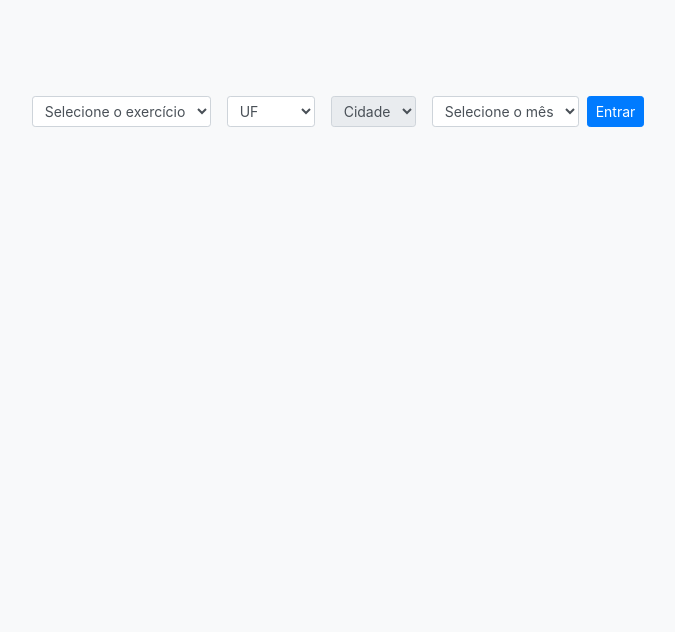
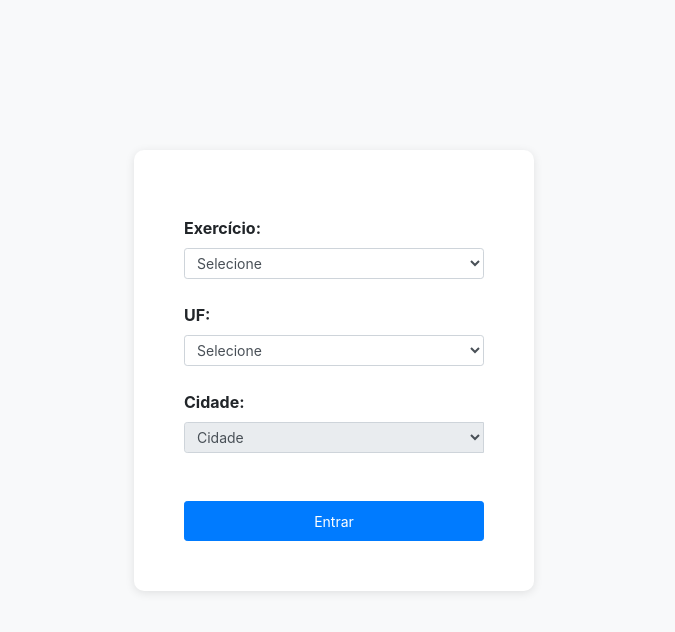
Before and after one commit to admsouza/check-siconfi, a Flask app: template app/templates/home.html in a window 1280 px wide. Shown: the top 632 px of the page, without its empty margins (306-981 px from the left). Run offline with Flask 2, Linux system fonts and the light colour scheme; the template is opened without the code that fills it: most values are stand-ins (such as "Sample title", 1, 10 or a date in 2020); some libraries are stand-ins or nearby versions.

Commit message:
Formatação da tela home e inclusão de efeito no menu cidade

```diff
--- /dev/null
+++ b/app/static/css/styles.css
@@ -0,0 +1,41 @@
+body {
+    padding-top: 8%;
+}
+
+.form-group {
+    margin-bottom: 100px; /* Espaçamento de 20 pixels entre os grupos de formulário */
+}
+
+/* Estilo para o container do formulário */
+.form-container {
+    max-width: 400px; /* Largura máxima */
+    height: auto; /* Altura automática para que se ajuste ao conteúdo */
+    margin: 0 auto; /* Centraliza o formulário na página */
+    padding: 50px;
+    padding-top: 50x;
+    border-radius: 10px; /* Bordas arredondadas */
+    background-color: #fff; /* Fundo branco */
+    box-shadow: 0 2px 10px rgba(0, 0, 0, 0.1); /* Sombra sutil */
+}
+
+/* Estilo para os labels */
+.form-group label {
+    font-weight: bold; /* Negrito */
+}
+
+/* Estilo para o botão */
+.btn-primary {
+    background-color: #007bff; /* Azul padrão */
+    border-color: #007bff; /* Cor da borda */
+    margin-top: 20px; /* Altere o valor conforme necessário */
+
+}
+.btn-custom-height {
+    height: 40px; /* Ajuste a altura conforme necessário */
+}
+
+/* Estilo para o texto de carregamento */
+#loading-text {
+    font-size: 0.9em; /* Tamanho da fonte */
+    left: 90%; /* Ajuste a posição para melhor centralização */
+}
--- a/static/scripts.js
+++ b/app/static/selectcity.js
@@ -3,6 +3,9 @@ document.getElementById('uf').addEventListener('change', function() {
     var enteSelect = document.getElementById('ente');
     enteSelect.innerHTML = '<option value="">Selecione uma cidade</option>';
     document.getElementById('id_ente').value = ''; // Limpa o input IBGE
+
+    var loadingText = document.getElementById('loading-text');
+    loadingText.classList.remove('d-none'); // Mostra o texto de carregamento
 
     if (uf) {
         // Adicionando log para depuração
@@ -25,13 +28,16 @@ document.getElementById('uf').addEventListener('change', function() {
                     enteSelect.appendChild(option);
                 });
                 enteSelect.disabled = false; // Habilita o campo de cidades
+                loadingText.classList.add('d-none'); // Oculta o texto de carregamento
             })
             .catch(error => {
                 // Adiciona log para possíveis erros na chamada fetch
                 console.error('Erro ao buscar cidades:', error);
+                loadingText.classList.add('d-none'); // Oculta o texto de carregamento em caso de erro
             });
     } else {
         enteSelect.disabled = true;
+        loadingText.classList.add('d-none'); // Oculta o texto de carregamento se UF não for selecionada
     }
 });
 
--- a/app/templates/main_dimensoes.html
+++ b/app/templates/card_dimension.html
@@ -17,7 +17,7 @@
                 <div class="card-body">
                     <h5 class="card-title">Dimensão II</h5>
                     <p class="card-text">Clique para acessar a página da Dimensão II.</p>
-                    <a href="{{ url_for('main.dimensao_ii') }}" class="btn btn-primary">Acessar Dimensão II</a>
+                    <a href="{{ url_for('main.dimension_ii') }}" class="btn btn-primary">Acessar Dimensão II</a>
                 </div>
             </div>
         </div>
@@ -28,7 +28,7 @@
                 <div class="card-body">
                     <h5 class="card-title">Dimensão III</h5>
                     <p class="card-text">Clique para acessar a página da Dimensão III.</p>
-                    <a href="{{ url_for('main.dimensao_iii') }}" class="btn btn-primary">Acessar Dimensão III</a>
+                    <a href="{{ url_for('main.dimension_iii') }}" class="btn btn-primary">Acessar Dimensão III</a>
                 </div>
             </div>
         </div>
@@ -39,7 +39,7 @@
                 <div class="card-body">
                     <h5 class="card-title">Dimensão IV</h5>
                     <p class="card-text">Clique para acessar a página da Dimensão IV.</p>
-                    <a href="{{ url_for('main.dimensao_iv') }}" class="btn btn-primary">Acessar Dimensão IV</a>
+                    <a href="{{ url_for('main.dimension_iv') }}" class="btn btn-primary">Acessar Dimensão IV</a>
                 </div>
             </div>
         </div>
--- a/app/templates/dimensao_iii.html
+++ b/app/templates/dimension_iii.html
@@ -11,7 +11,7 @@
     <div class="container text-center mt-5">
         <h1>Dimensão III</h1>
         <p>Conteúdo da página Dimensão III</p>
-        <a href="{{ url_for('main.main_dimensoes') }}" class="btn btn-secondary">Voltar para Dimensões</a>
+        <a href="{{ url_for('main.card_dimension') }}" class="btn btn-secondary">Voltar para Dimensões</a>
         <a href="{{ url_for('main.home') }}" class="btn btn-secondary">Voltar para Home</a>
     </div>
 </body>
--- a/app/templates/home.html
+++ b/app/templates/home.html
@@ -8,98 +8,51 @@
     <link href="https://stackpath.bootstrapcdn.com/bootstrap/4.5.2/css/bootstrap.min.css" rel="stylesheet">
 </head>
 <body class="bg-light">
-    <form action="{{ url_for('main.enviar_parans') }}" method="POST" class="form-inline justify-content-center mt-5 padding-top pt-5">
-        <div class="form-group mx-2 ">
-            <label for="an_referencia" class="sr-only">Exercício</label>
+    <form action="{{ url_for('main.enviar_parans') }}" method="POST" class="form-container mt-5">
+        <div class="form-group mt-3">
+            <label for="an_referencia">Exercício:</label>
             <select id="an_referencia" name="an_referencia" class="form-control form-control-sm" required>
-                <option value="">Selecione o exercício</option>
+                <option value="">Selecione</option>
                 {% for ano in anos %}
                     <option value="{{ ano }}">{{ ano }}</option>
                 {% endfor %}
             </select>
         </div>
-        <div class="form-group mx-2">
-            <label for="uf" class="sr-only">UF:</label>
+
+        <div class="form-group mt-4">
+            <label for="uf">UF:</label>
             <select class="form-control form-control-sm" id="uf" name="uf" required>
-                <option value="">UF</option>
+                <option value="">Selecione</option>
                 {% for uf in ufs %}
                     <option value="{{ uf }}">{{ uf }}</option>
                 {% endfor %}
             </select>
         </div>
 
-        <div class="form-group mx-2">
-            <label for="ente" class="sr-only">Cidade:</label>
-            <select class="form-control form-control-sm" id="ente" name="ente" disabled required>
-                <option value="">Cidade</option>
-            </select>
+        <div class="form-group position-relative mt-4">
+            <label for="ente">Cidade:</label>
+            <div class="input-group">
+                <select class="form-control form-control-sm" id="ente" name="ente" disabled required>
+                    <option value="">Cidade</option>
+                </select>
+                <span id="loading-text" class="text-primary d-none position-absolute" style="top: 50%; left: 85%; transform: translate(-50%, -50%);">
+                    Carregando...
+                </span>
+            </div>
         </div>
 
-        <div class="form-group mx-2 d-none">
+        <div class="form-group d-none mt-4">
             <label for="id_ente" class="sr-only">IBGE</label>
             <input type="text" id="id_ente" name="id_ente" class="form-control form-control-sm" placeholder="IBGE" size="5" required />
         </div>
-        <div class="form-group mx-2 text-center">
-            <label for="me_referencia" class="sr-only">Mês</label>
-            <select id="me_referencia" name="me_referencia" class="form-control form-control-sm" required>
-                <option value="" disabled selected>Selecione o mês</option>
-                {% for mes in meses %}
-                    <option value="{{ mes.valor }}">{{ mes.nome }}</option>
-                {% endfor %}
-            </select>
-        </div>
 
-        <button type="submit" class="btn btn-primary btn-sm">Entrar</button>
+        <button type="submit" class="btn btn-primary btn-sm btn-block mt-5 btn-custom-height">Entrar</button>
+
     </form>
 
-    <script src="{{ url_for('static', filename='js/main.js') }}"></script>
+    <script src="{{ url_for('static', filename='selectcity.js') }}"></script>
     <script src="https://code.jquery.com/jquery-3.5.1.slim.min.js"></script>
     <script src="https://cdn.jsdelivr.net/npm/@popperjs/core@2.9.2/dist/umd/popper.min.js"></script>
     <script src="https://stackpath.bootstrapcdn.com/bootstrap/4.5.2/js/bootstrap.min.js"></script>
-   <script>
-document.getElementById('uf').addEventListener('change', function() {
-    var uf = this.value;
-    var enteSelect = document.getElementById('ente');
-    enteSelect.innerHTML = '<option value="">Selecione uma cidade</option>';
-    document.getElementById('id_ente').value = ''; // Limpa o input IBGE
-
-    if (uf) {
-        // Adicionando log para depuração
-        console.log('UF selecionada:', uf);
-
-        fetch(`/get_cidades/${uf}`)
-            .then(response => {
-                // Adicionando log para depuração do status da resposta
-                console.log('Status da resposta:', response.status);
-                return response.json();
-            })
-            .then(data => {
-                // Adicionando log para depuração dos dados recebidos
-                console.log('Cidades recebidas:', data);
-
-                data.forEach(item => {
-                    var option = document.createElement('option');
-                    option.value = item.cod_ibge; // Define cod_ibge como valor da opção
-                    option.textContent = item.ente; // Define o nome da cidade como texto da opção
-                    enteSelect.appendChild(option);
-                });
-                enteSelect.disabled = false; // Habilita o campo de cidades
-            })
-            .catch(error => {
-                // Adiciona log para possíveis erros na chamada fetch
-                console.error('Erro ao buscar cidades:', error);
-            });
-    } else {
-        enteSelect.disabled = true;
-    }
-});
-
-document.getElementById('ente').addEventListener('change', function() {
-    var cod_ibge = this.value; // Obter o cod_ibge selecionado
-    document.getElementById('id_ente').value = cod_ibge; // Definir o valor do input IBGE
-});
-
-   </script>
-
 </body>
 </html>
```
Also changed, not shown: app/functions/periodo.py (+4 -17 lines), app/templates/dimension_ii.html (renamed from app/templates/dimensao_iv.html, +4 -5 lines), app/templates/dimension_iv.html (renamed from app/templates/dimensao_ii.html, +5 -4 lines), app/views.py (+17 -18 lines), static/style.css (deleted, +0 -49 lines).
